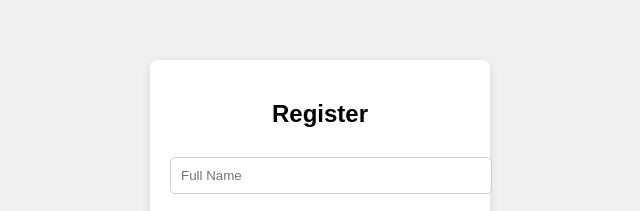
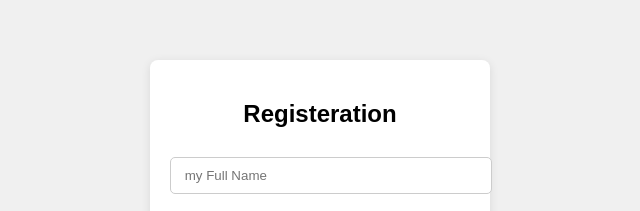
Before and after one commit to deekshitha23174/devops-weeeek1, a plain HTML site: page index.html in a window 1280 px wide. Shown: the part 155-366 px from the top of the page, without its empty margins (320-960 px from the left). Drawn offline with Linux system fonts and the light colour scheme.

Commit message:
second commit

```diff
--- a/index.html
+++ b/index.html
@@ -15,9 +15,9 @@
 </head>
 <body>
     <div class="form-container">
-        <h2>Register</h2>
+        <h2>Registeration</h2>
         <form action="#">
-            <input type="text" placeholder="Full Name" required>
+            <input type="text" placeholder=" my Full Name" required>
             <input type="email" placeholder="Email Address" required>
             <input type="password" placeholder="Password" required>
             <input type="password" placeholder="Confirm Password" required>
```
